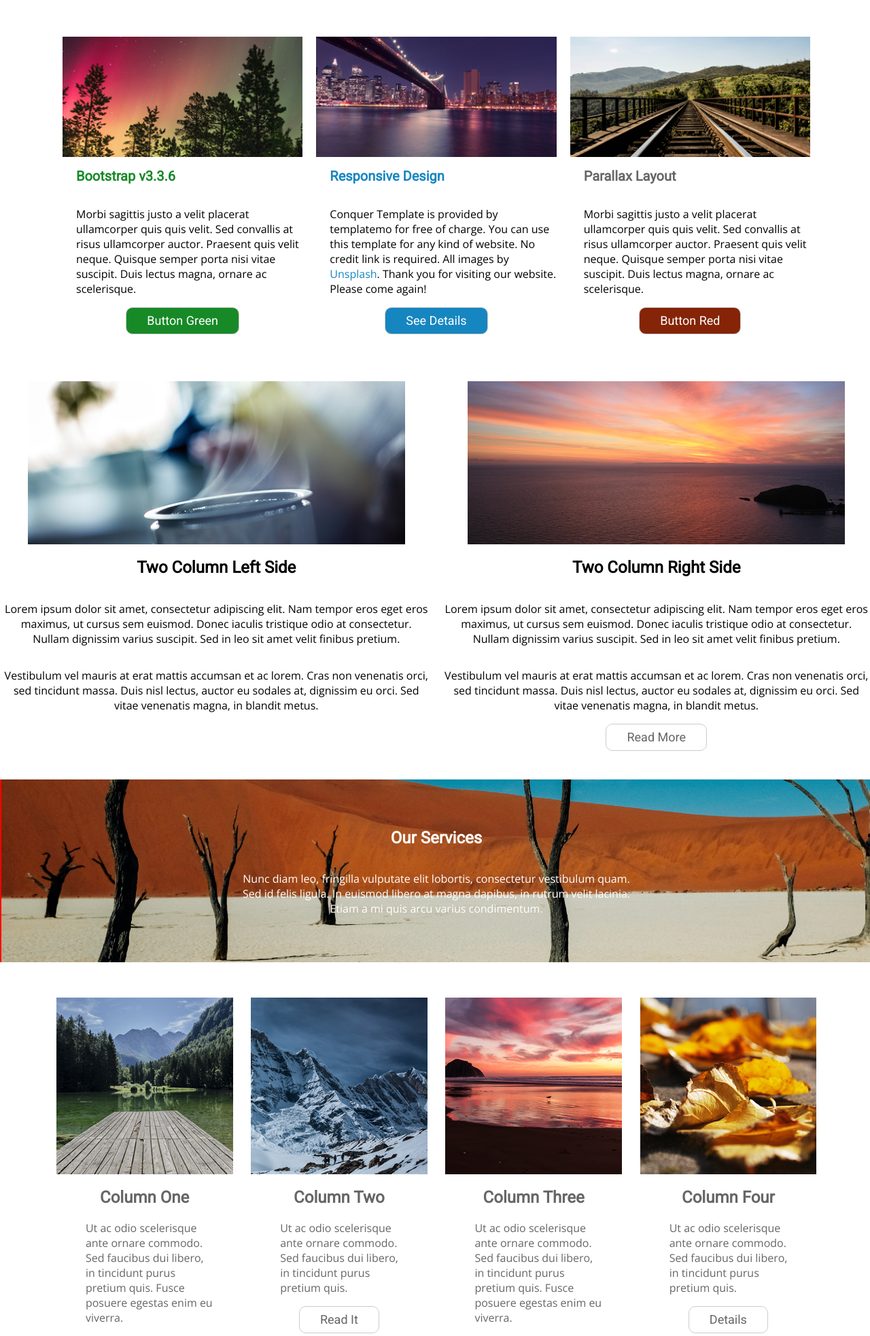
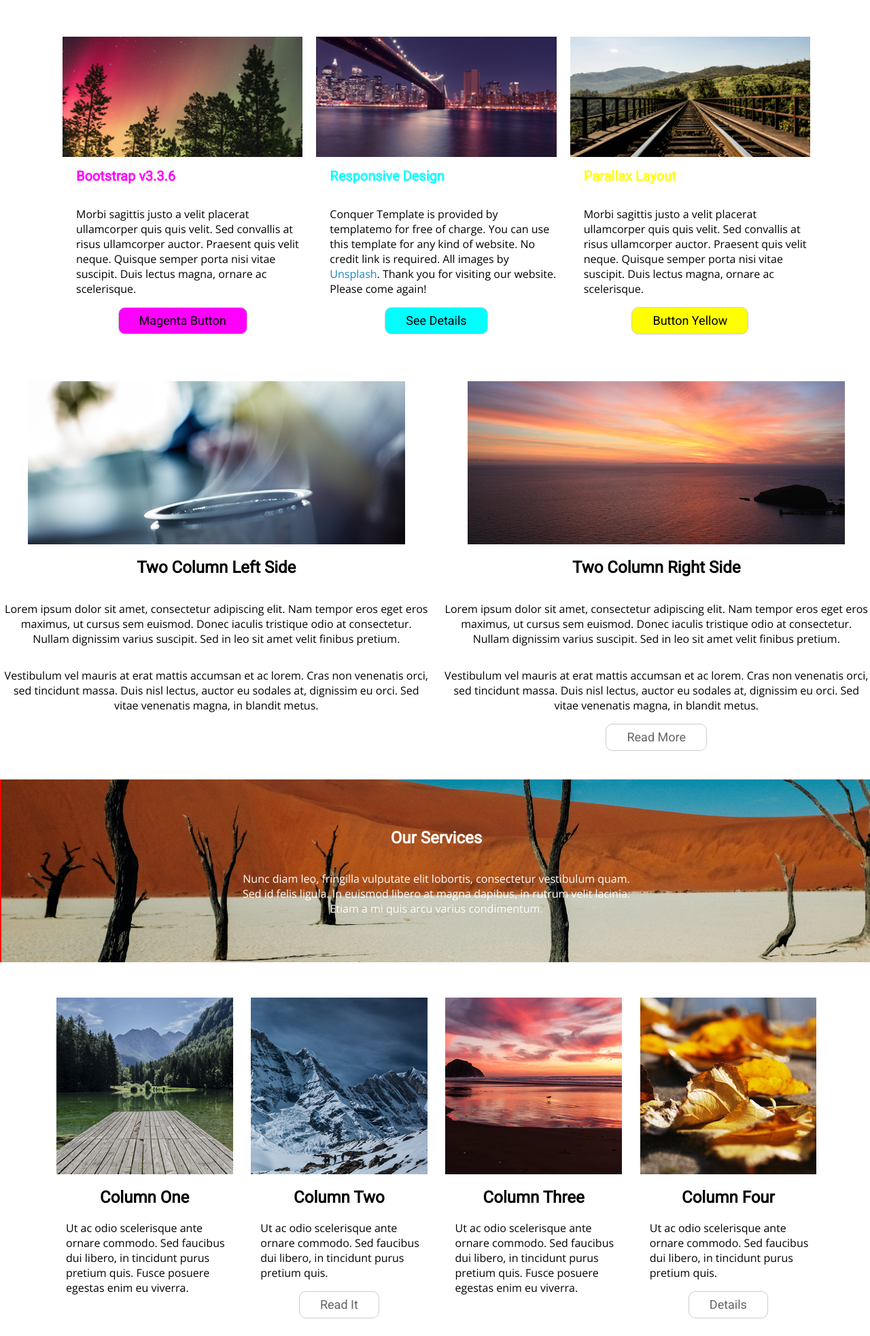
Before and after one commit to GreatDeveloper66/voyage-prework-tier1-adams, a PHP site: page / in a window 1280 px wide. Shown: the part 723-2689 px from the top of the page at 68% size. Run offline with PHP 8.4, Linux system fonts and the light colour scheme; some libraries are stand-ins or nearby versions.

Commit message:
readjusted contact form position and height. readjusted left margin in row 4.

```diff
--- a/css/index.css
+++ b/css/index.css
@@ -33,7 +33,7 @@
 	background-color: transparent;
 }
 
-.headerbackground {
+div.headerbackground {
 	background-image: url("../images/bg-1a.jpg");
 	background-repeat: no-repeat;
 	background-size: cover;
@@ -45,7 +45,7 @@
 	z-index: -12;
 }
 
-.servicesbackground {
+div.servicesbackground {
  background-image: url("../images/bg-2a.jpg");
 	background-repeat: no-repeat;
 	background-size: cover;
@@ -58,7 +58,7 @@
 	border: 3px solid red;
 }
 
-.contactbackground {
+div.contactbackground {
 	background-image: url("../images/bg-3a.jpg");
 	background-repeat: no-repeat;
 	background-size: cover;
@@ -101,6 +101,7 @@
 
 p {
 	font-family 'Roboto Condensed', Helvitica, Arial, sans-serif;
+	color: #000000;
 }
 
 h3 {
@@ -209,6 +210,10 @@
 	background-color: #FFFFFF;
 }
 
+div.row1 div.column button {
+	color: #000000;
+}
+
 div.row2 {
 	display: grid;
 	grid-template: 1fr 1fr/1fr;
@@ -258,6 +263,7 @@
 	margin: auto;
 	margin-top: 50px;
 	display: grid;
+	grid-auto-rows: auto;
 	grid-gap: 15px;
 	width: 90%;
 	max-width: 1130px;
@@ -304,10 +310,7 @@
 }
 
 div.row4 {
-	display: grid;
 	grid-template: repeat(4, 1fr)/1fr;
-	grid-auto-rows: auto;
-	height: auto;
 }
 
 div.row4 div.column {
@@ -317,23 +320,19 @@
 
 div.row4 div.column h2 {
 	text-align: center;
-	color: #666666;
 }
 
 div.row4 div.column p {
 	text-align: left;
-	margin-left: 15px;
-	color: #666666;
+	margin-left: 20px;
 }
 
 div.row4 div.textcontainer {
-	width: 50%;
+	width: 60%;
 }
 
 div.row5 {
 	grid-template: 1fr/1fr;
-	grid-auto-rows: auto;
-	height: auto;
 	width: auto;
 }
 
@@ -363,10 +362,6 @@
 	background-color: #FFFFFF;
 }
 
-footer div.content {
-
-}
-
 footer div.copyright {
 	color: #666;
 	font-size: 12px;
@@ -390,7 +385,7 @@
 	grid-template: repeat(8, 1fr)/1fr;
 	grid-auto-rows: auto;
 	grid-gap: 30px;
-	max-width: 600px;
+	max-width: 400px;
 	height: 450px;
 	grid-template-areas: "messagebox"
 		"messagebox"
@@ -455,34 +450,44 @@
 		color: #000000;
 }
 
-div.column button.greenbutton {
-	background-color: #178A27;
+div.column button.magentabutton {
+	background-color: #FF00FF;
 }
 
-div.column button.lightbluebutton {
-	background-color: #1686C1;
+div.column button.cyanbutton {
+	background-color: #00FFFF;
 }
 
-div.column button.redbutton {
-	background-color: #852406;
+div.column button.yellowbutton {
+	background-color: #FFFF00;
 }
 
-div.column h2.greenheader {
+div.column h2.magentaheader {
 	font-size: 20px;
 	font-weight: 700;
-	color: #178A27;
+	color: #FF00FF;
 }
-div.column h2.lightblueheader {
+div.column h2.cyanheader {
 	font-size: 20px;
 	font-weight: 700;
-	color: #1686C1;
+	color: #00FFFF;
 }
-div.column h2.greyheader {
+div.column h2.yellowheader {
 	font-size: 20px;
 	font-weight: 700;
-	color: #666666;
+	color: #FFFF00;
 }
-
+@media only screen and (min-width: 520px){
+	div.row4 {
+		grid-template: 1fr 1fr/1fr 1fr;
+	}
+	div.row4 div.textcontainer {
+		width: 85%;
+	}
+	div.contactbackground {
+		top: 6200px;
+	}
+}
 @media only screen and (min-width: 768px) {
 	header {
 		flex-direction: column;
@@ -498,11 +503,9 @@
 		height: 500px;
 	}
 
-	div.row4 div.textcontainer {
-	width: 75%;
-}
-	.contactbackground {
-		top: 4600px;
+
+	div.contactbackground {
+		top: 4500px;
 		height: 650px;
 		z-index: -1;
 	}
@@ -533,14 +536,14 @@
 	div.row2 {
 		grid-template: 1fr/1fr 1fr;
 	}
-
-	div.row4 {
-		grid-template: 1fr 1fr/1fr 1fr;
+	div.row4 div.textcontainer {
+		width: 60%;
 	}
 
 	form {
 		display: grid;
 		height: 300px;
+		max-width: 600px;
 		grid-template: repeat(8, 1fr)/1fr 1fr;
 		grid-template-areas: "messagebox messagebox"
 			"messagebox messagebox"
@@ -586,11 +589,14 @@
 		grid-template: 1fr/1fr 1fr 1fr 1fr;
 	}
 
-	div.row6 {
-		height: 450px;
-	}
-	.contactbackground {
-		top: 4050px;
+	div.row4 div.textcontainer {
+	width: auto;
+}
+
+	div.row6, div.contactbackground {
 		height: 600px;
 	}
+	div.contactbackground {
+		top: 4050px;
+	}
 }
--- a/index.html
+++ b/index.html
@@ -64,21 +64,21 @@
 			<div class="row1" id="row1">
 				<div class="column">
 					<img src="../images/1-1.jpg" alt="Image" />
-					<h2 class="greenheader">Bootstrap v3.3.6</h2>
+					<h2 class="magentaheader">Bootstrap v3.3.6</h2>
 					<p>Morbi sagittis justo a velit placerat ullamcorper quis quis velit. Sed convallis at risus ullamcorper auctor. Praesent quis velit neque. Quisque semper porta nisi vitae suscipit. Duis lectus magna, ornare ac scelerisque.</p>
-					<a href="#"><button class="greenbutton">Button Green</button></a>
+					<a href="#"><button class="magentabutton">Magenta Button</button></a>
 				</div>
 				<div class="column">
 					<img src="../images/1-2.jpg" alt="Image" />
-					<h2 class="lightblueheader">Responsive Design</h2>
+					<h2 class="cyanheader">Responsive Design</h2>
 					<p>Conquer Template is provided by templatemo for free of charge. You can use this template for any kind of website. No credit link is required. All images by <a href="http://www.unsplash.com">Unsplash</a>. Thank you for visiting our website. Please come again!</p>
-					<a href="#"><button class="lightbluebutton">See Details</button></a>
+					<a href="#"><button class="cyanbutton">See Details</button></a>
 				</div>
 				<div class="column">
 					<img src="../images/1-3.jpg" alt="Image" />
-					<h2 class="greyheader">Parallax Layout</h2>
+					<h2 class="yellowheader">Parallax Layout</h2>
 					<p>Morbi sagittis justo a velit placerat ullamcorper quis quis velit. Sed convallis at risus ullamcorper auctor. Praesent quis velit neque. Quisque semper porta nisi vitae suscipit. Duis lectus magna, ornare ac scelerisque.</p>
-					<a href="#"><button class="redbutton">Button Red</button></a>
+					<a href="#"><button class="yellowbutton">Button Yellow</button></a>
 				</div>
 
 			</div>
```
